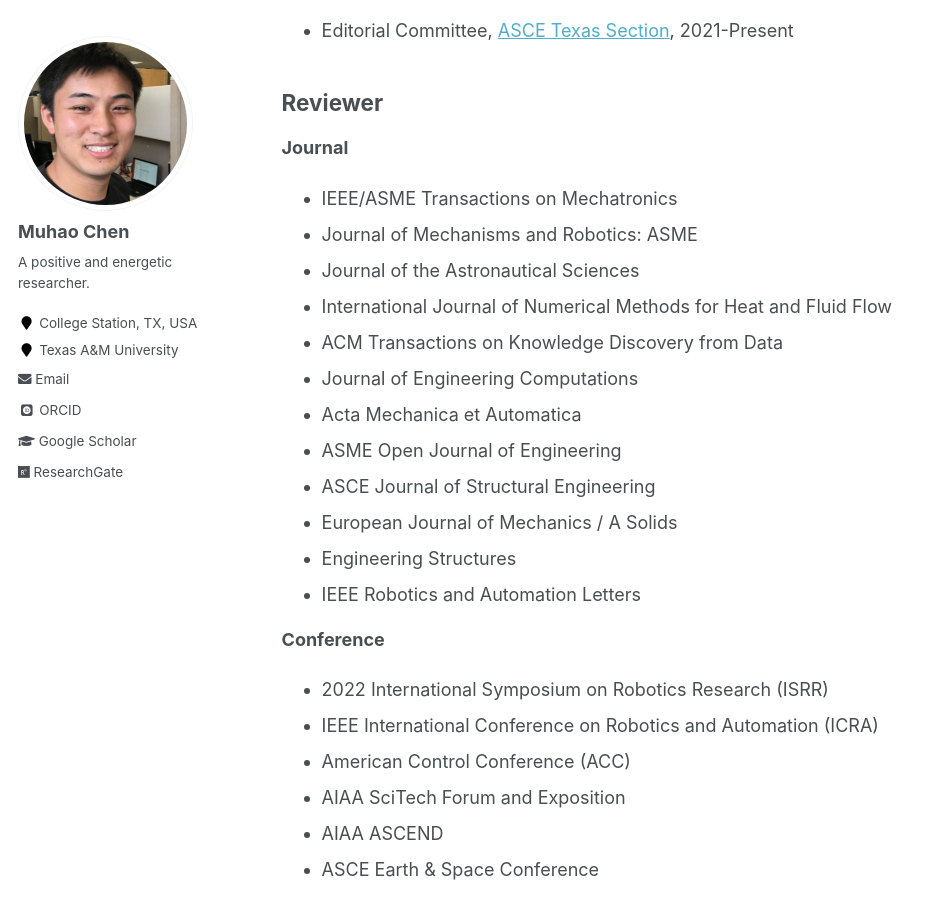
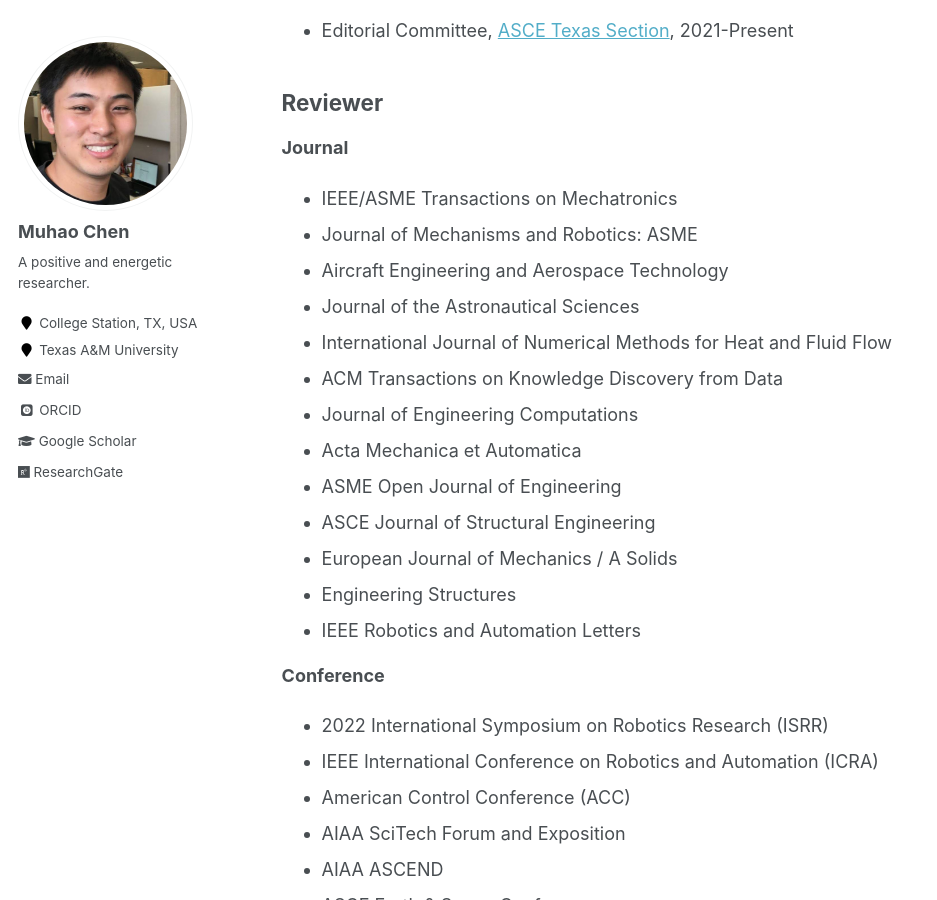
Before and after one commit to Muhao-Chen/muhao-chen.github.io, a Jekyll site: the page built from _pages/professional-activities.md, in a window 1280 px wide and 900 px high, scrolled down 1704 px. Shown: the whole window, without its empty margins (0-937 px from the left). Built offline with Jekyll 4.4.1, drawn with Linux system fonts in a browser that asks for light colours; some web fonts are replaced.

Commit message:
Update professional-activities.md

```diff
--- a/_pages/professional-activities.md
+++ b/_pages/professional-activities.md
@@ -60,6 +60,7 @@ toc_max_header: 1
 
 * IEEE/ASME Transactions on Mechatronics
 * Journal of Mechanisms and Robotics: ASME
+* Aircraft Engineering and Aerospace Technology
 * Journal of the Astronautical Sciences
 * International Journal of Numerical Methods for Heat and Fluid Flow
 * ACM Transactions on Knowledge Discovery from Data
```
